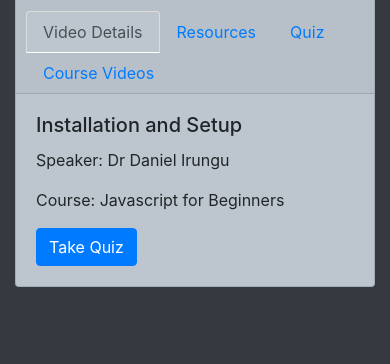
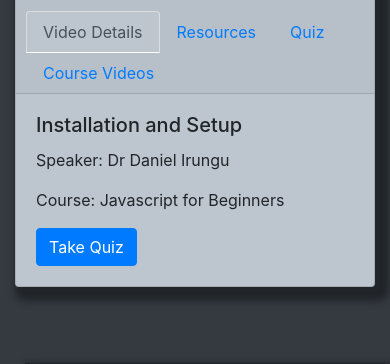
Before and after one commit to dan214/Elimisha, a Django app: page / in a window 390 px wide. Shown: the part 312-676 px from the top of the page. Run offline with Django 3.2, Linux system fonts and the light colour scheme; data comes from the database, SQL or seed files in the repository; some libraries are stand-ins or nearby versions.

Commit message:
style changes

```diff
--- a/videos/static/videos/css/style.css
+++ b/videos/static/videos/css/style.css
@@ -15,6 +15,7 @@
 /*card css*/
 .video-container .card.mb-3 {
     background-color: #bdc6ce;
+    box-shadow: 7px 7px 7px 7px;
 }
 
 .card.mb-3 .nav-tabs .nav-link.active
@@ -34,11 +35,16 @@ ul.navbar-nav.mr-auto{
 .video-container,.watch-videos {
 	padding: 30px;
 }
+.watch-videos {
+    padding-top: 20px;
+}
 .watch-video{
 	margin: 10px;
     width: 100%;
     padding: 10px;
     border: 1.5px solid;
+    background-color: #bdc6ce;
+    box-shadow: 7px 7px 7px 7px;
 }
 .other-video{
 	width:100%
--- a/videos/templates/index.html
+++ b/videos/templates/index.html
@@ -5,7 +5,7 @@
 <div class="row">
 
 
-    <div class="video-container col-md-7 col-lg-7">
+    <div class="video-container col-md-8 col-lg-8">
 
 
 
```
